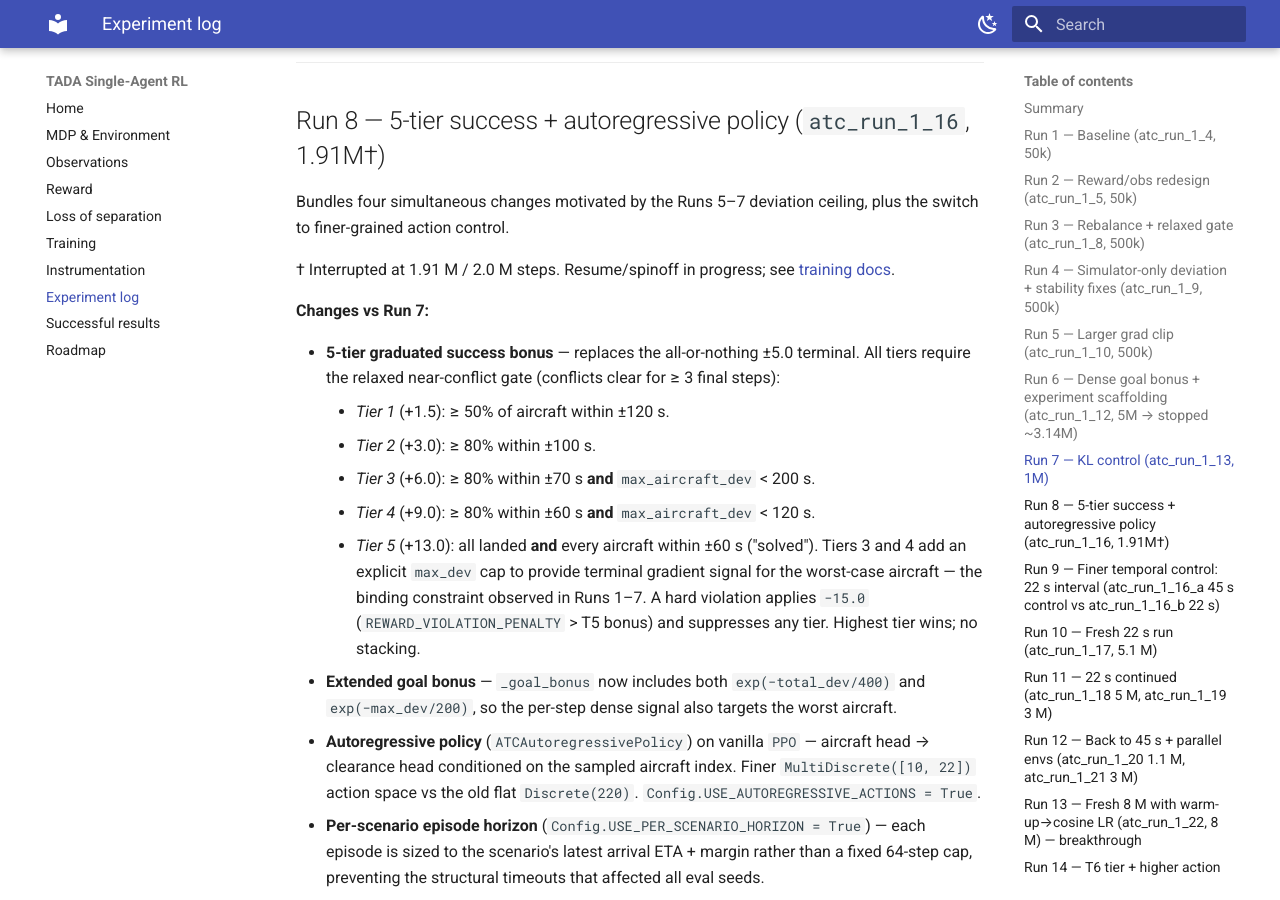
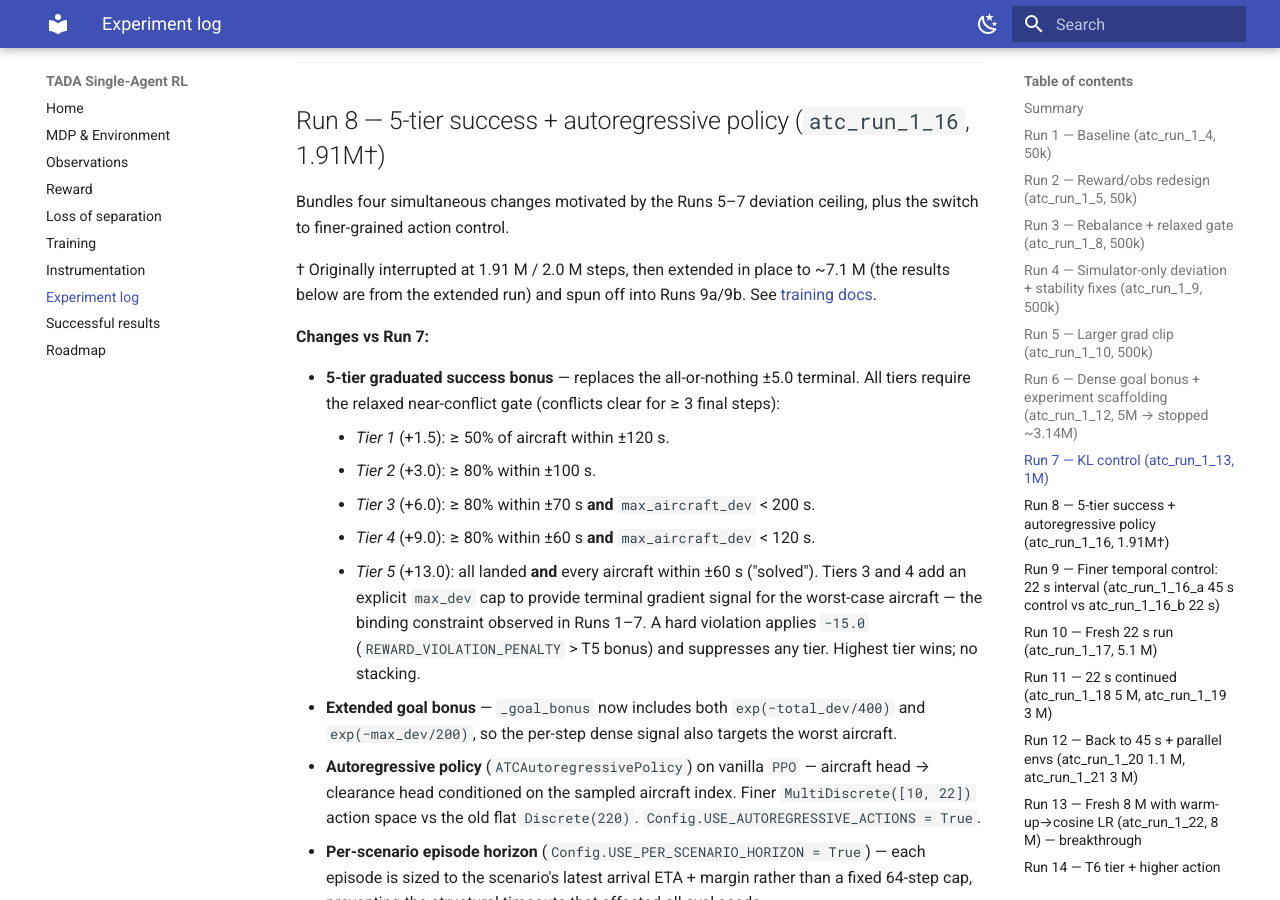
Before and after one commit to leander-grech/tada-single-agent-docs, an MkDocs documentation site: the page built from docs/experiments.md, in a window 1280 px wide and 900 px high, scrolled down 9400 px. Built offline with MkDocs 1.6.1 and Material for MkDocs 9.7.7, drawn with Linux system fonts in a browser that asks for light colours.

Commit message:
Correct a stale Run 8 footnote
The resume/spinoff it describes as "in progress" finished in June: atc_run_1_16
was extended in place to ~7.1M and spun off into Runs 9a/9b.

Co-Authored-By: Claude Opus 5 <noreply@anthropic.com>
Claude-Session: https://claude.ai/code/session_01EtvtYqZ8zMX5HNVgW56Bf7

```diff
--- a/docs/experiments.md
+++ b/docs/experiments.md
@@ -265,7 +265,9 @@ lever must be **action granularity** (finer/continuous control) per the [roadmap
 Bundles four simultaneous changes motivated by the Runs 5–7 deviation ceiling, plus the
 switch to finer-grained action control.
 
-† Interrupted at 1.91 M / 2.0 M steps. Resume/spinoff in progress; see [training docs](training.md#resume-lr-schedule).
+† Originally interrupted at 1.91 M / 2.0 M steps, then extended in place to ~7.1 M (the results
+below are from the extended run) and spun off into Runs 9a/9b. See
+[training docs](training.md#resume-lr-schedule).
 
 **Changes vs Run 7:**
 
```
